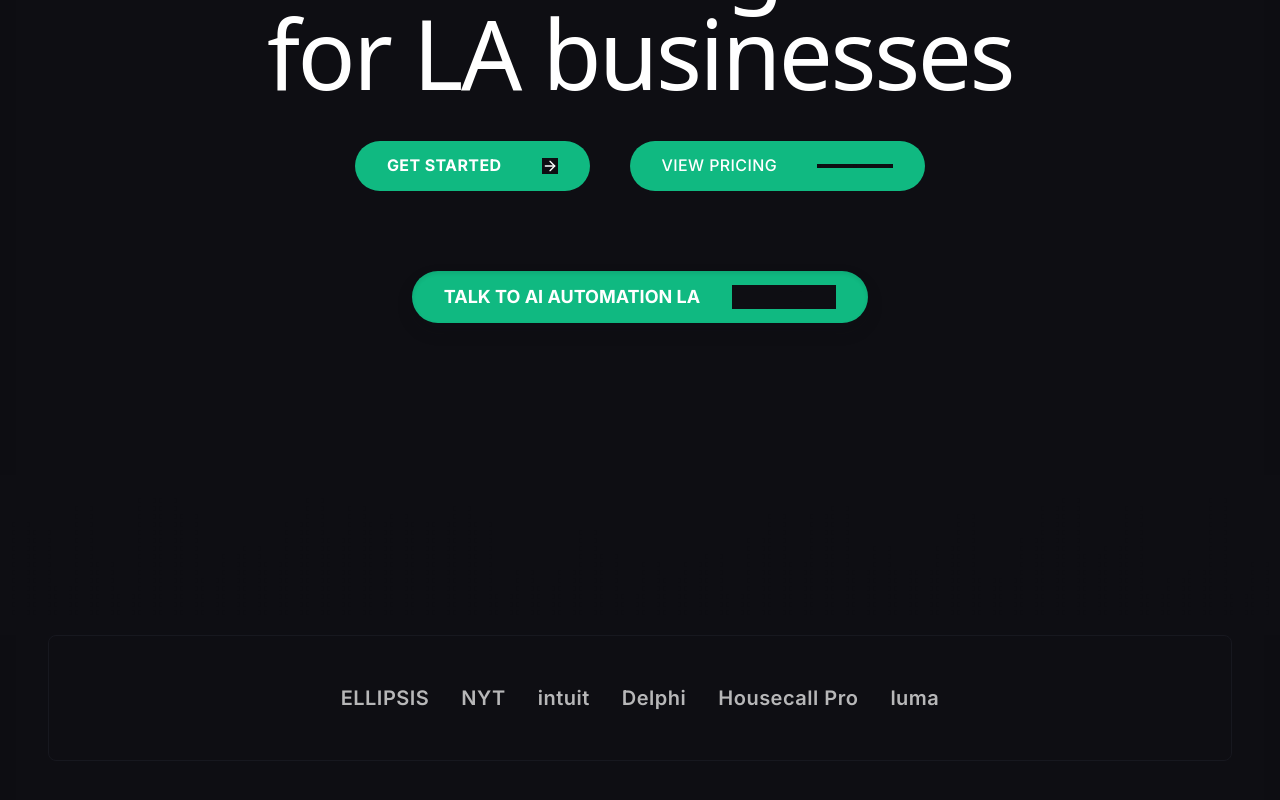
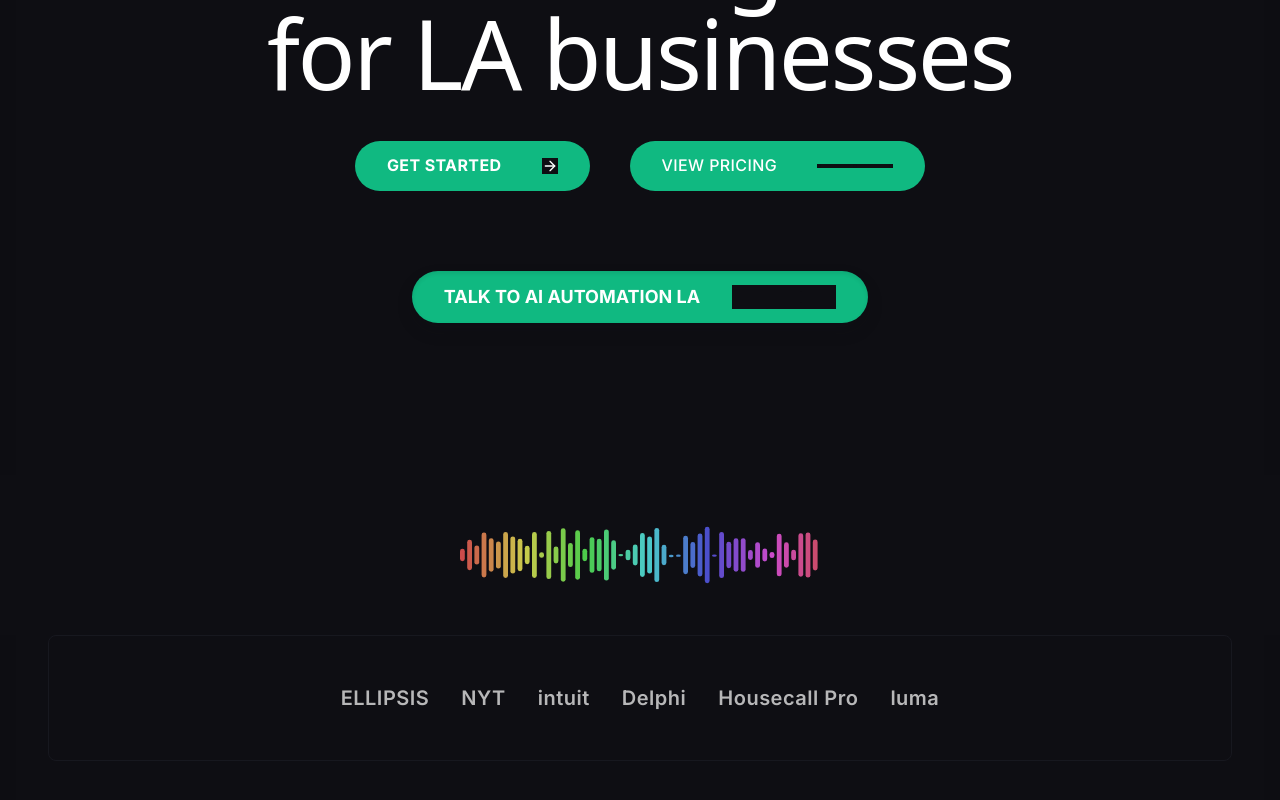
Before and after one commit to dtlaprintla/ai-automation-la-website, a Next.js app: page / in a window 1280 px wide. Shown: the part 384-1184 px from the top of the page. Built offline with nearby package versions, Linux system fonts and the light colour scheme.

Commit message:
Recreate dancing pills using Vapi's exact SVG approach with 50 bars and rainbow colors

```diff
--- a/src/components/ui/DancingPills.tsx
+++ b/src/components/ui/DancingPills.tsx
@@ -3,34 +3,19 @@
 import { useState, useEffect } from 'react';
 
 export default function DancingPills() {
-  // Vapi-inspired bright colors
-  const colors = [
-    '#00E5FF', '#00FF88', '#FFE500', '#FF6B00', '#FF00FF',
-    '#7B61FF', '#00FFF0', '#FF0055', '#00FF00', '#FF3366',
-    '#00BFFF', '#FFD700', '#FF69B4', '#1EFF00', '#FF4500',
-    '#8BC34A', '#E91E63', '#9C27B0', '#673AB7', '#3F51B5'
-  ];
-
-  const totalColumns = 60;
-  const maxPills = 15;
-  const minPills = 3;
-
-  const [columnHeights, setColumnHeights] = useState(() =>
-    Array(totalColumns).fill(0).map(() =>
-      Math.floor(Math.random() * (maxPills - minPills + 1) + minPills)
-    )
-  );
+  // Vapi's exact approach: 50 bars with SVG
+  const totalBars = 50;
+  const [bars, setBars] = useState(() => Array(totalBars).fill(5));
 
   useEffect(() => {
-    const animateColumns = () => {
-      setColumnHeights(prevHeights =>
-        prevHeights.map(() => {
-          return Math.floor(Math.random() * (maxPills - minPills + 1) + minPills);
-        })
-      );
+    const updateBars = () => {
+      // Vapi's exact formula: Math.random() * volume * 150
+      // We'll simulate volume as a random value between 0.3-1
+      const simulatedVolume = 0.3 + Math.random() * 0.7;
+      setBars(bars.map(() => Math.random() * simulatedVolume * 150));
     };
 
-    const interval = setInterval(animateColumns, 400);
+    const interval = setInterval(updateBars, 150); // Fast updates like Vapi
     return () => clearInterval(interval);
   }, []);
 
@@ -44,47 +29,40 @@ export default function DancingPills() {
       marginLeft: '-50vw',
       marginRight: '-50vw',
       display: 'flex',
-      alignItems: 'flex-end',
+      alignItems: 'center',
       justifyContent: 'center',
       overflow: 'hidden',
       backgroundColor: '#0B0C0F',
       paddingTop: '20px',
       paddingBottom: '20px'
     }}>
-      <div style={{
-        display: 'flex',
-        alignItems: 'flex-end',
-        gap: '3px',
-        height: '100%'
-      }}>
-        {columnHeights.map((height, columnIndex) => (
-          <div
-            key={columnIndex}
+      {/* SVG-based animation like Vapi */}
+      <svg
+        preserveAspectRatio="xMidYMid meet"
+        viewBox="0 0 300 100"
+        style={{
+          width: '100%',
+          height: '100%',
+          maxWidth: '800px'
+        }}
+      >
+        {bars.map((height, index) => (
+          <rect
+            key={index}
+            x={index * 6}
+            y={50 - height/2}
+            width={4}
+            height={Math.max(height, 2)} // Minimum height of 2
+            fill={`hsl(${(index * 7) % 360}, 70%, 60%)`} // Dynamic rainbow colors
+            rx={2} // Rounded corners
             style={{
-              display: 'flex',
-              flexDirection: 'column',
-              gap: '3px',
-              alignItems: 'center',
-              height: '100%',
-              justifyContent: 'flex-end'
+              animationDelay: `${index * 50}ms`,
+              opacity: 0.9,
+              transition: 'height 0.1s ease-out, y 0.1s ease-out'
             }}
-          >
-            {Array.from({ length: height }, (_, pillIndex) => (
-              <div
-                key={pillIndex}
-                style={{
-                  width: '18px',
-                  height: '5px',
-                  backgroundColor: colors[(columnIndex + pillIndex * 3) % colors.length],
-                  borderRadius: '2.5px',
-                  transition: 'all 0.3s cubic-bezier(0.25, 0.46, 0.45, 0.94)',
-                  opacity: 1
-                }}
-              />
-            ))}
-          </div>
+          />
         ))}
-      </div>
+      </svg>
     </div>
   );
 }
```
